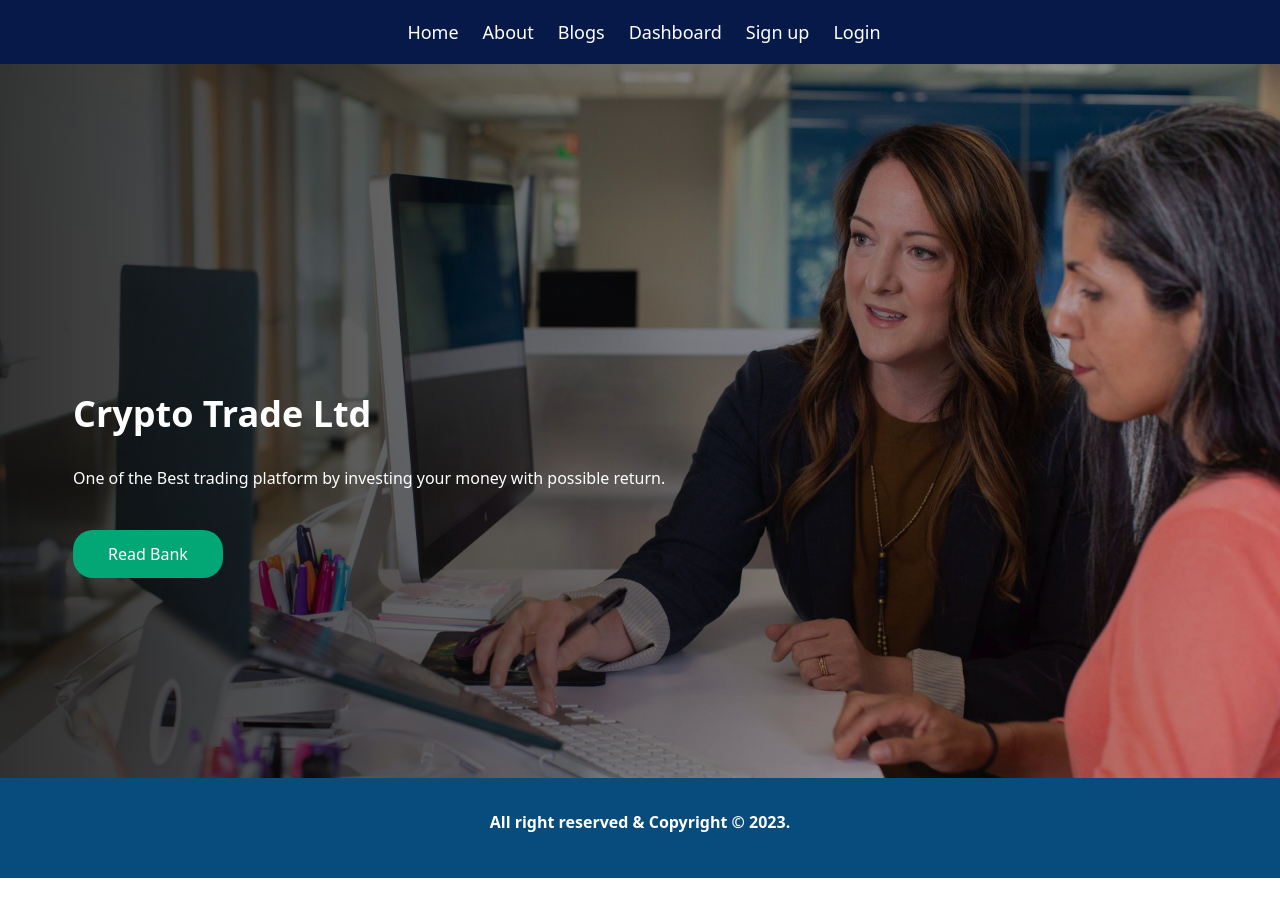
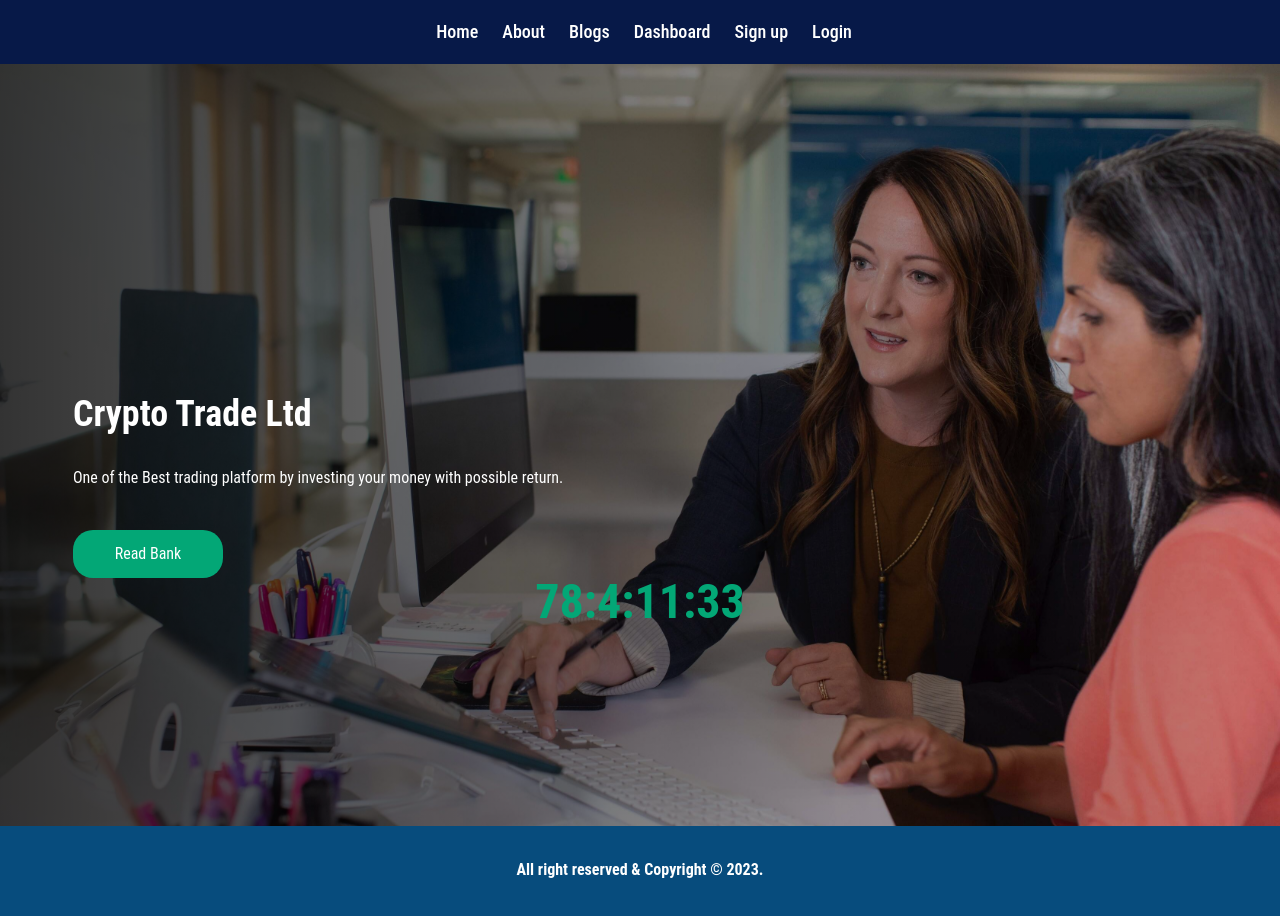
Before and after one commit to mb-tousif/global-investment-app, a Next.js app: page / in a window 1280 px wide. Shown: the top 916 px of the page. Before the commit the page ends 878 px from the top, so only its background shows below. Built offline with nearby package versions, Linux system fonts and the light colour scheme.

Commit message:
Countdown added

```diff
--- a/src/app/(rootPages)/page.tsx
+++ b/src/app/(rootPages)/page.tsx
@@ -1,3 +1,4 @@
+import CountDown from "@/components/CountDown";
 import React from "react";
 
 export default function Home() {
@@ -13,6 +14,7 @@ export default function Home() {
             </div>
           </div>
         </div>
+      <CountDown />
       </div>
     </section>
   );
--- a/src/app/globals.css
+++ b/src/app/globals.css
@@ -2,6 +2,14 @@
 @tailwind components;
 @tailwind utilities;
 
+@import url('https://fonts.googleapis.com/css2?family=Roboto+Condensed:wght@300;400;700&display=swap');
+
+* {
+  box-sizing: border-box;
+  padding: 0;
+  margin: 0;
+  font-family: 'Roboto Condensed', sans-serif;
+}
 
 .background-image {
   background: url(../assets/bank.jpg) center no-repeat;
--- /dev/null
+++ b/src/components/CountDown.tsx
@@ -0,0 +1,35 @@
+"use client";
+import React, { useState, useEffect } from "react";
+
+const CountDown = () => {
+  let difference = +new Date(`12/10/2023`) - +new Date();
+  const [delay, setDelay] = useState(difference);
+
+  const d = Math.floor(difference / (1000 * 60 * 60 * 24));
+  const h = Math.floor((difference / (1000 * 60 * 60)) % 24);
+  const m = Math.floor((difference / 1000 / 60) % 60);
+  const s = Math.floor((difference / 1000) % 60);
+
+  useEffect(() => {
+    const timer = setInterval(() => {
+      setDelay(delay - 1);
+    }, 1000);
+
+    if (delay === 0) {
+      clearInterval(timer);
+    }
+
+    return () => {
+      clearInterval(timer);
+    };
+  });
+  return (
+    <div className="flex align-middle justify-center">
+      <span className="font-bold text-5xl text-[#03A776]">
+        {d}:{h}:{m}:{s}
+      </span>
+    </div>
+  );
+};
+
+export default CountDown;
--- /dev/null
+++ b/src/types/table.types.ts
@@ -0,0 +1,2 @@
+export type TTableProps = {
+}
```
